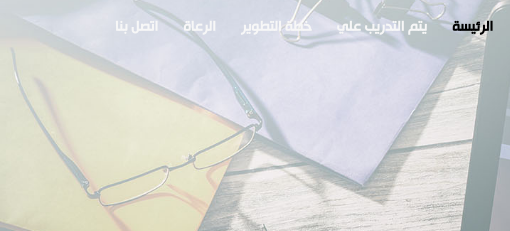
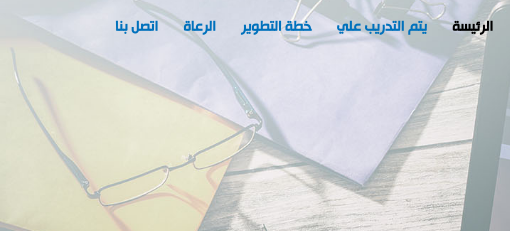
Before and after one commit to AmanySamy/bootcamp.github.io, a plain HTML site: page index.html in a window 1280 px wide. Shown: the top 231 px of the page, 0-510 px from the left. Drawn offline with Linux system fonts and the light colour scheme.

Commit message:
change colors of navbar

```diff
--- a/css/style.scss
+++ b/css/style.scss
@@ -23,7 +23,7 @@ body{
 
 }
 .scrolled{
-	// background: rgba(53,53,53,.8) !important;
+	background: rgba(253,253,253,.8) !important;
 }
 .display-center{
 	justify-content: center;
@@ -70,7 +70,7 @@ section{
 		margin: 5px 0px;
 		margin-left: 5px;
 		.nav-link{
-			color: #f7f7f7;
+			color: #0071BC;
 			padding: 0 10px;
 			font-weight: bold;
 			transition: all .3s ease-in-out;
```
Also changed, not shown: css/style.css, 1 other file.
